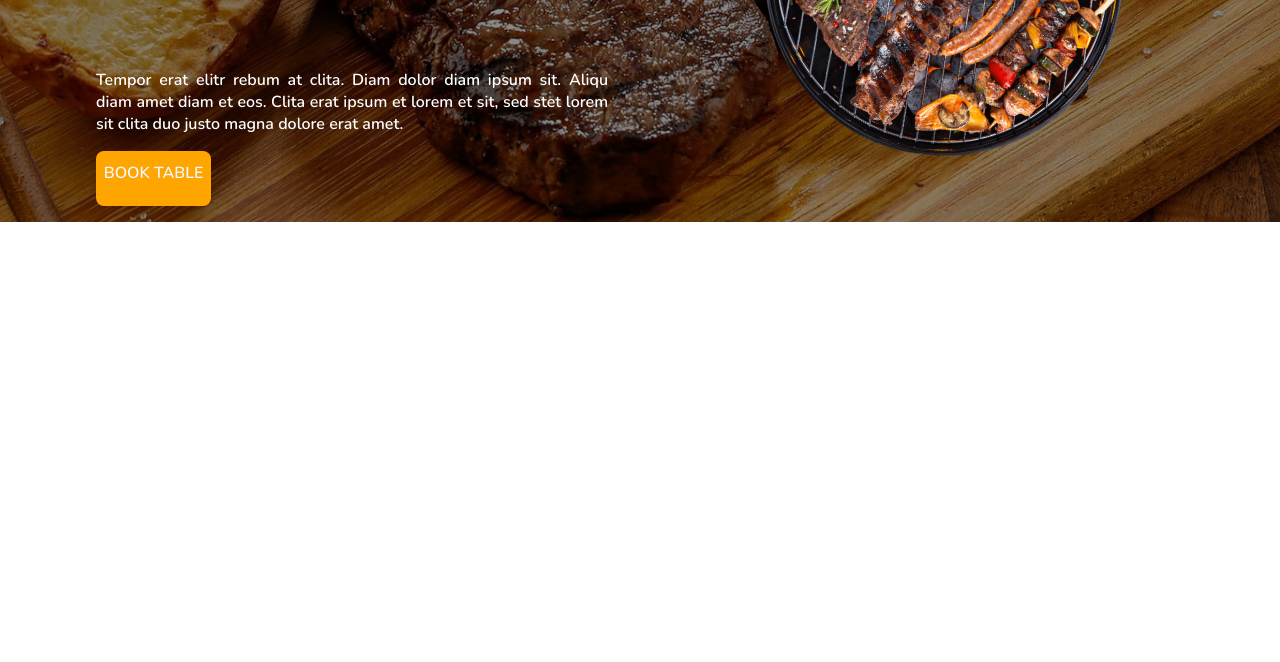
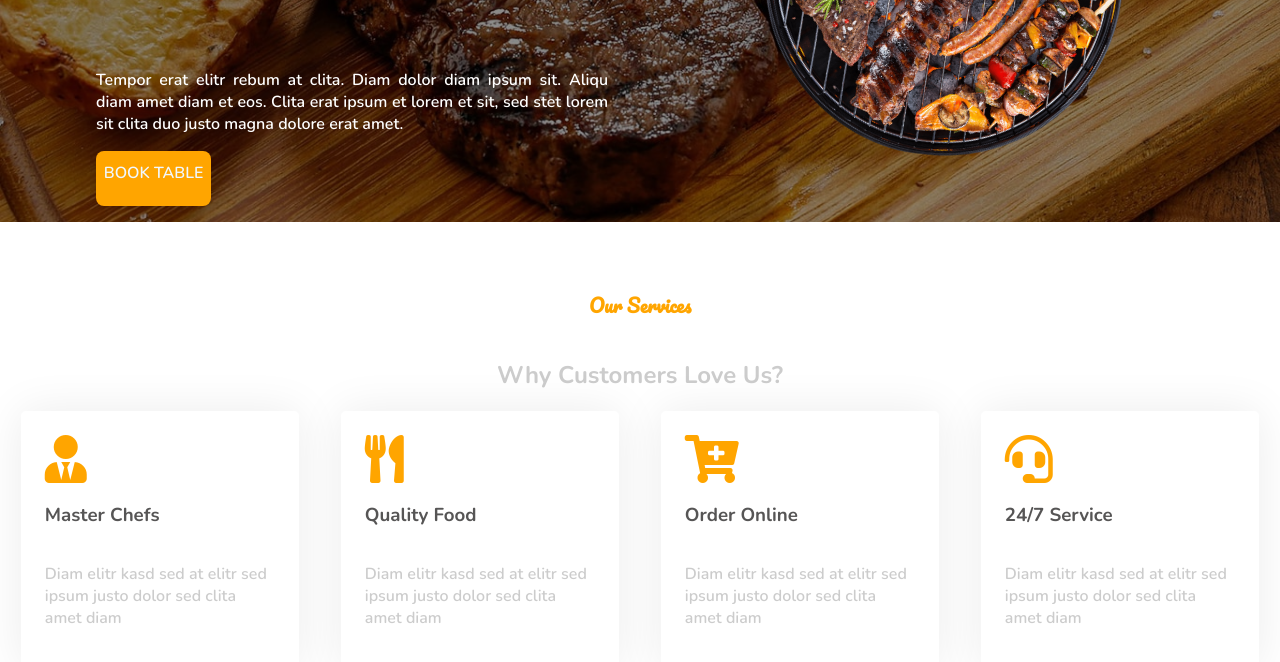
Before and after one commit to anil-05/restaurant-website, a plain HTML site: page index.html in a window 1280 px wide. Shown: the part 434-1096 px from the top of the page. Before the commit the page ends 800 px from the top, so only its background shows below. Drawn offline with nearby package versions, Linux system fonts and the light colour scheme.

Commit message:
Add cards

```diff
--- a/css/styles.css
+++ b/css/styles.css
@@ -126,3 +126,65 @@ a.book-table-link:hover{
     color: orange;
     background-color: #f1f8ff;
 }
+
+/* main section ends */
+
+.features-section{
+    display: flex;
+    flex-direction: column;
+    align-items: center;
+    justify-content: space-around;
+}
+
+h3.features-text-section{
+    color: orange;
+    font-family: 'pacifico', cursive;
+}
+
+h1.features-text-heading{
+    color: #ccc;
+}
+
+/*
+highlights section starts here
+*/
+.highlight-section {
+    display: flex;
+    flex-direction: row;
+    width: 100%;
+    justify-content: space-around;
+}
+
+article.highlight-card {
+    width: 18vw;
+    background-color: #fff;
+    border-radius: 5px;
+    padding: 1.5em;
+    display: flex;
+    flex-direction: column;
+    align-items: left;
+    justify-content: flex-start;
+    box-shadow: 0 0 45px rgba(0, 0, 0, .08);
+}
+
+.highlight-card i {
+    font-size: 3em;
+    color: orange;
+}
+
+.highlight-card i:hover {
+    color: #fff !important;
+}
+
+
+.highlight-card h3 {
+    color: #565555;
+}
+.highlight-card p{
+    color: #ccc;
+}
+
+article.highlight-card:hover {
+    background-color: #FEA116;
+    color: #fff !important;
+}
--- a/index.html
+++ b/index.html
@@ -7,6 +7,10 @@
     <link
     href="https://fonts.googleapis.com/css2?family=Heebo:wght@400;500;600&family=Nunito:wght@600;700;800&family=Pacifico&display=swap"
     rel="stylesheet">
+
+    <!-- Icon Font Stylesheet -->
+    <link href="https://cdnjs.cloudflare.com/ajax/libs/font-awesome/5.10.0/css/all.min.css" rel="stylesheet">
+    <link href="https://cdn.jsdelivr.net/npm/bootstrap-icons@1.4.1/font/bootstrap-icons.css" rel="stylesheet">
     <title>TrainingMug-Home</title>
 </head>
 <body>
@@ -46,6 +50,52 @@
                 <!--Hero Unit section Ends Here-->
             </div>
         </section>
+
+        <section class="features-section">
+            <h3 class="features-text-section">
+                Our Services
+            </h3>
+            <h1 class="features-text-heading">
+                Why Customers Love Us?
+            </h1>
+        </section>
+
+        <!--cards section-->
+        <section class="highlight-section">
+
+            <article class="highlight-card">
+                <i class="fa fa-user-tie"></i>
+                <h3 class="highlight-title">
+                    Master Chefs
+                </h3>
+                <p class="description">Diam elitr kasd sed at elitr sed ipsum justo dolor sed clita amet diam</p>
+            </article>
+
+            <article class="highlight-card">
+                <i class="fa fa-utensils"></i>
+                <h3 class="highlight-title">
+                    Quality Food
+                </h3>
+                <p class="description">Diam elitr kasd sed at elitr sed ipsum justo dolor sed clita amet diam</p>
+            </article>
+
+            <article class="highlight-card">
+                <i class="fa fa-cart-plus"></i>
+                <h3 class="highlight-title">
+                    Order Online
+                </h3>
+                <p class="description">Diam elitr kasd sed at elitr sed ipsum justo dolor sed clita amet diam</p>
+            </article>
+
+            <article class="highlight-card">
+                <i class="fa fa-headset"></i>
+                <h3 class="highlight-title">
+                    24/7 Service
+                </h3>
+                <p class="description">Diam elitr kasd sed at elitr sed ipsum justo dolor sed clita amet diam</p>
+            </article>
+
+        </section>
     </main>
 </body>
 </html>
```
